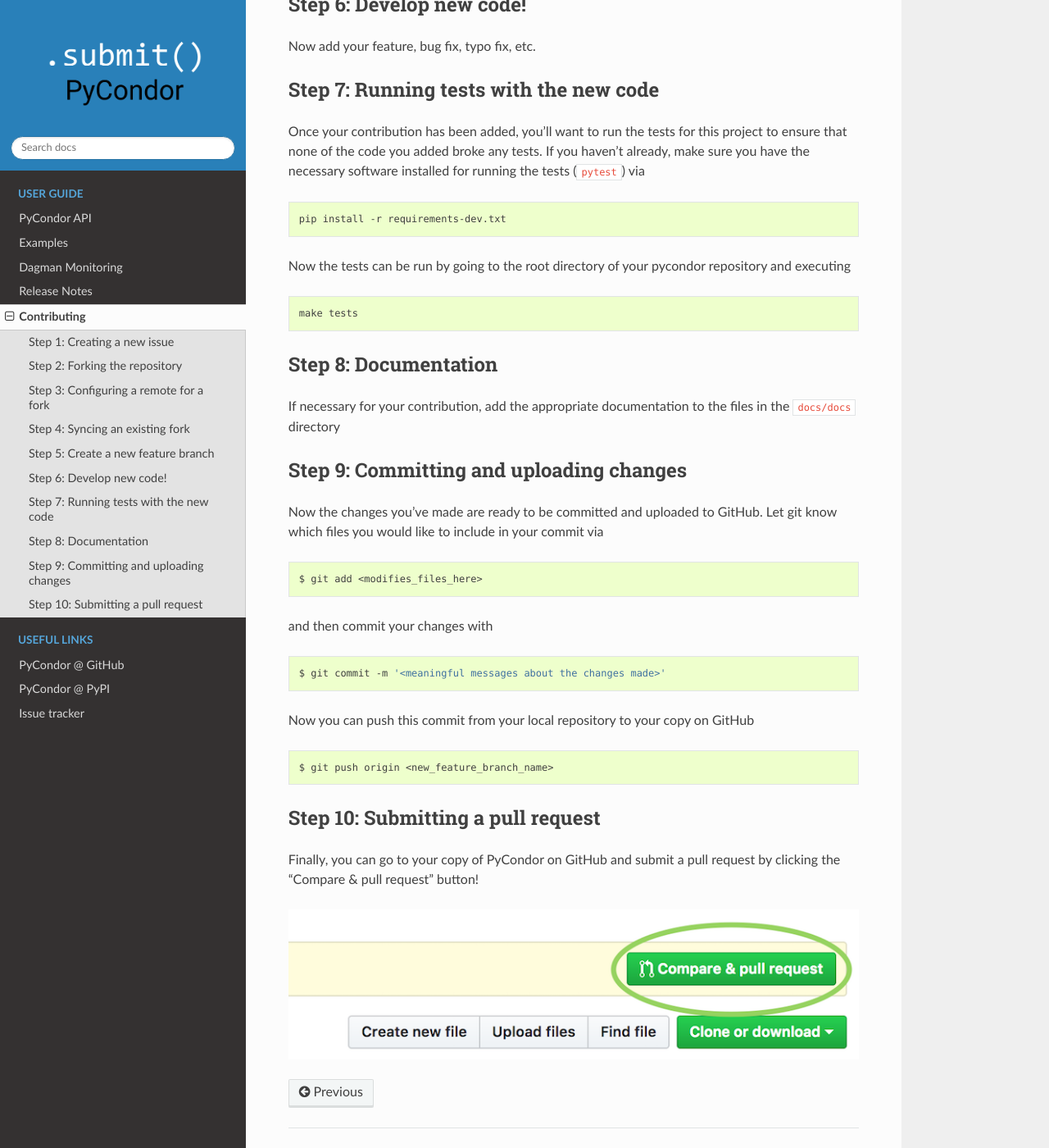
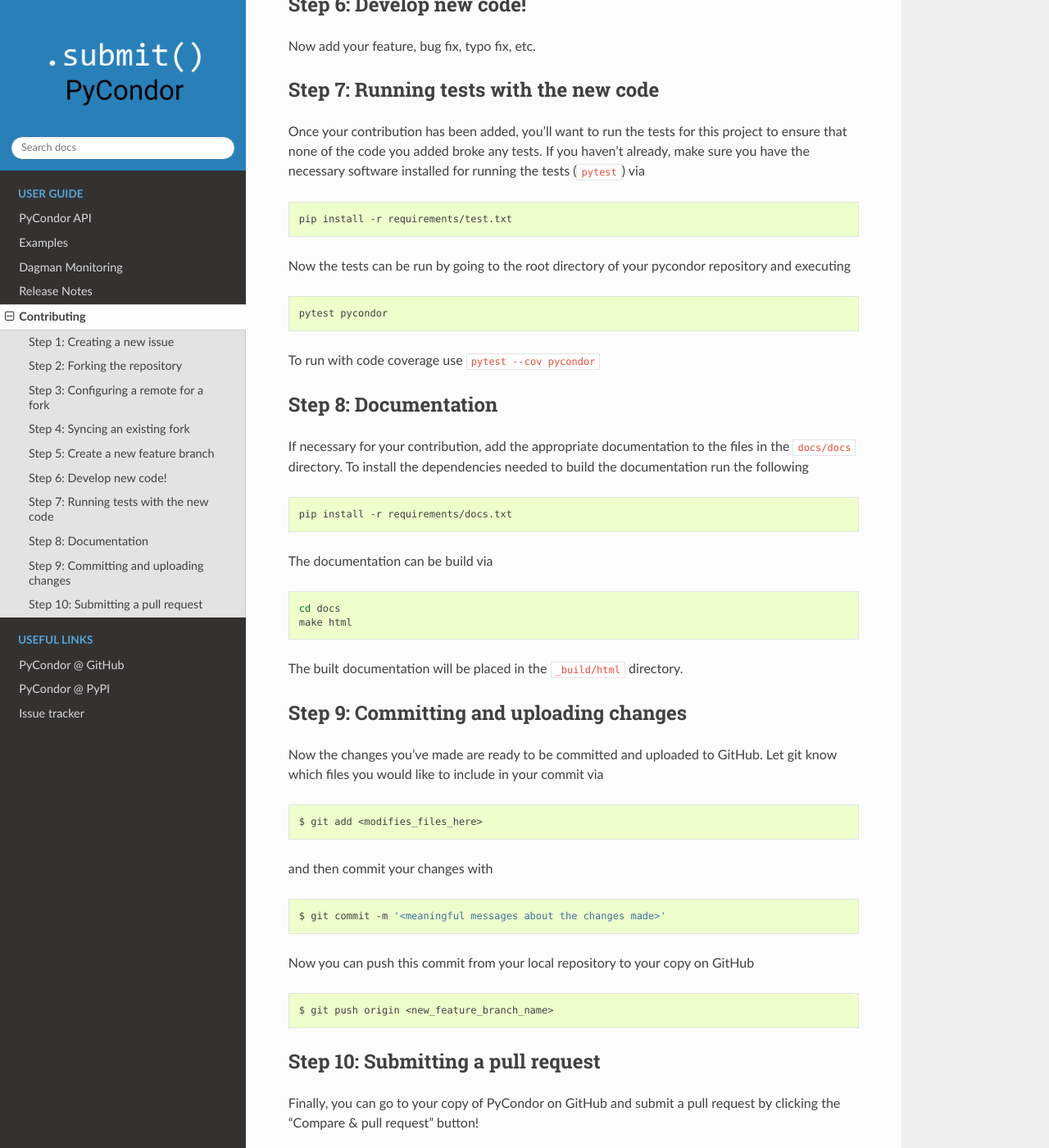
Before and after one commit to pycondor/pycondor, a Sphinx documentation site: the page built from docs/contributing.rst, in a window 1280 px wide and 1400 px high, scrolled down 2666 px. Shown: the whole window at 82% size. Built offline with Sphinx 7.4.7 and the Read the Docs theme 2.0.0, drawn with Linux system fonts in a browser that asks for light colours; the version number could not be read and is left out.

Commit message:
Updates contributing.rst

```diff
--- a/docs/contributing.rst
+++ b/docs/contributing.rst
@@ -147,20 +147,35 @@
 
 .. code-block:: bash
 
-    pip install -r requirements-dev.txt
+    pip install -r requirements/test.txt
 
 
 Now the tests can be run by going to the root directory of your pycondor repository and executing
 
 .. code-block:: bash
 
-    make tests
+    pytest pycondor
+
+To run with code coverage use ``pytest --cov pycondor``
 
 =====================
 Step 8: Documentation
 =====================
 
-If necessary for your contribution, add the appropriate documentation to the files in the ``docs/docs`` directory
+If necessary for your contribution, add the appropriate documentation to the files in the ``docs/docs`` directory. To install the dependencies needed to build the documentation run the following
+
+.. code-block:: bash
+
+    pip install -r requirements/docs.txt
+
+The documentation can be build via
+
+.. code-block:: bash
+
+    cd docs
+    make html
+
+The built documentation will be placed in the ``_build/html`` directory.
 
 ========================================
 Step 9: Committing and uploading changes
```
